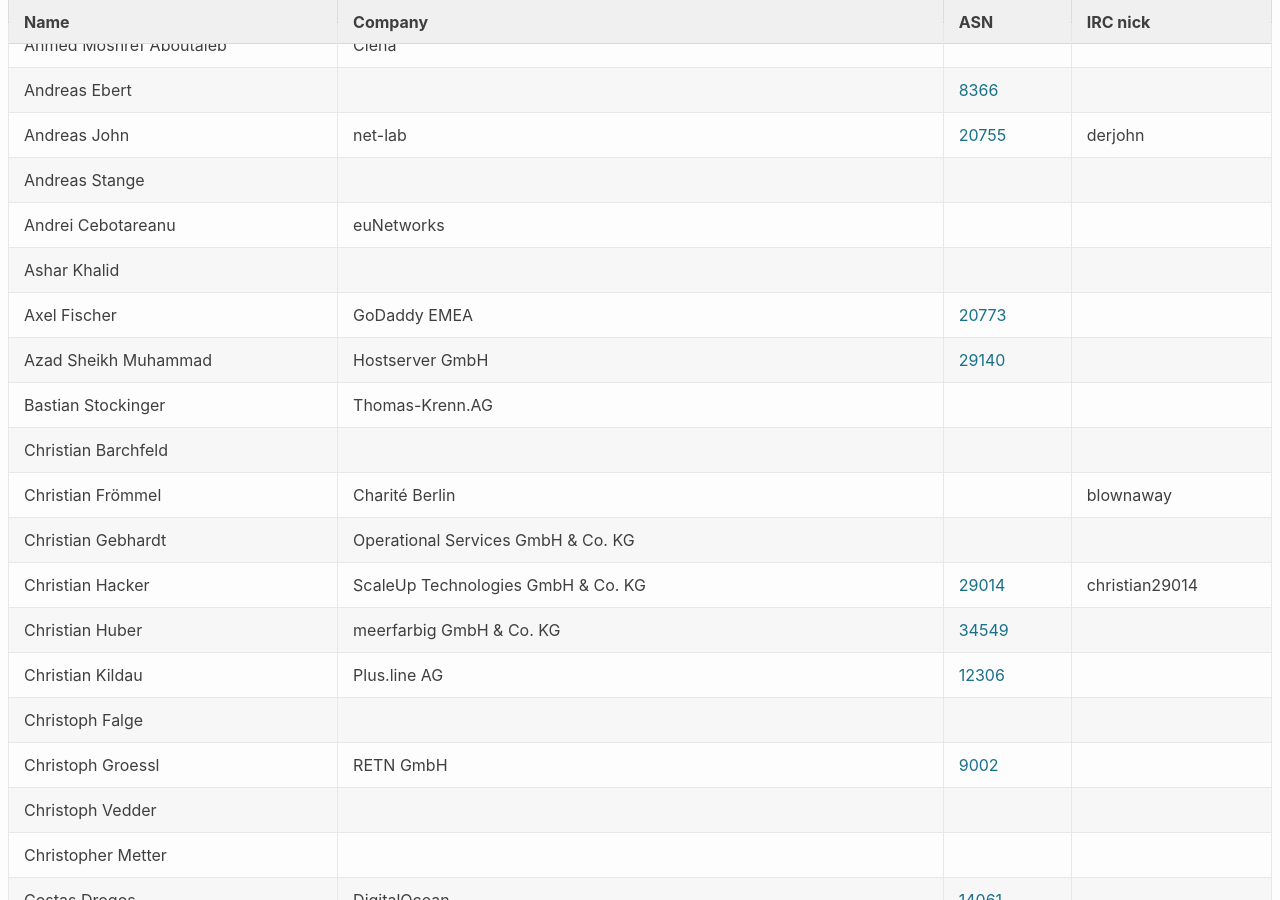
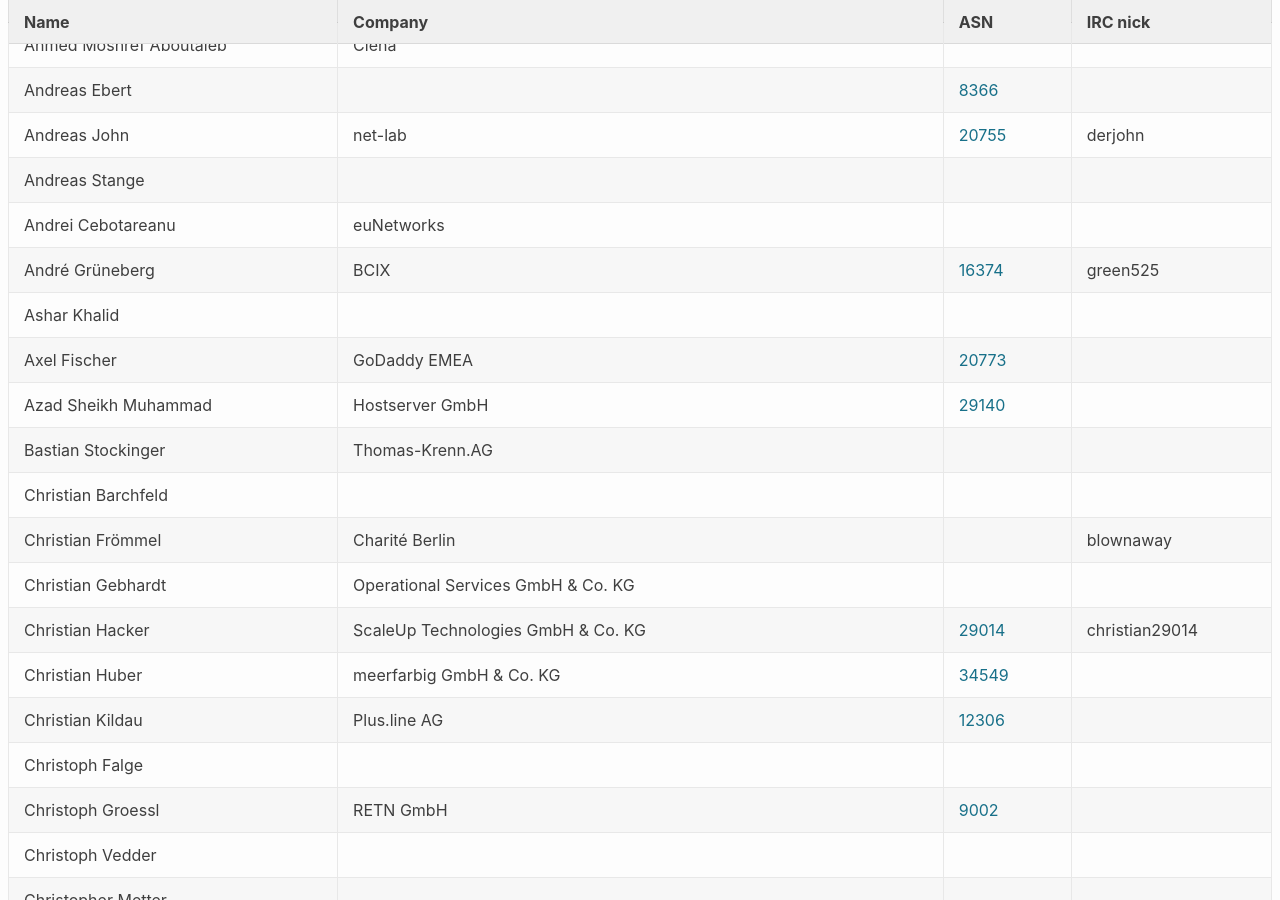
Before and after one commit to denog/pretix-attendeelist, a Jekyll site: the page built from denog14/index.md, in a window 1280 px wide and 900 px high, scrolled down 13704 px. Built offline with Jekyll 4.4.1, drawn with Linux system fonts in a browser that asks for light colours.

Commit message:
Latest data: Tue Nov  8 22:14:57 UTC 2022

```diff
--- a/_data/attendees_denog14_remote.json
+++ b/_data/attendees_denog14_remote.json
@@ -22,6 +22,12 @@
     "company": null,
     "irc": null,
     "asn": null
+  },
+  {
+    "name": "André Grüneberg",
+    "company": "BCIX",
+    "irc": "green525",
+    "asn": "16374"
   },
   {
     "name": "Andrei Cebotareanu",
```
